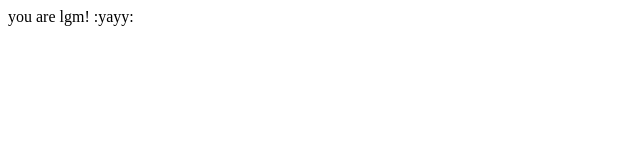
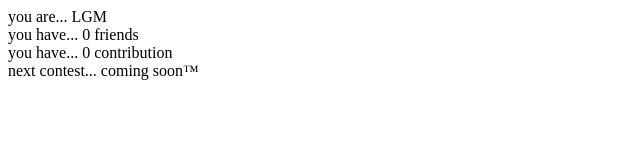
Before and after one commit to lce4113/codeforces, a plain HTML site: page index.html in a window 1280 px wide. Shown: the whole page, without its empty margins (0-640 px from the left). Drawn offline with Linux system fonts and the light colour scheme.

Commit message:
Update index.html

```diff
--- a/index.html
+++ b/index.html
@@ -6,6 +6,11 @@
     <title>Codeforces</title>
   </head>
 
-  <body>you are lgm! :yayy:</body>
+  <body>
+    <div>you are... LGM</div>
+    <div>you have... 0 friends</div>
+    <div>you have... 0 contribution</div>
+    <div>next contest... coming soon™</div>
+  </body>
 
 </html>
```
